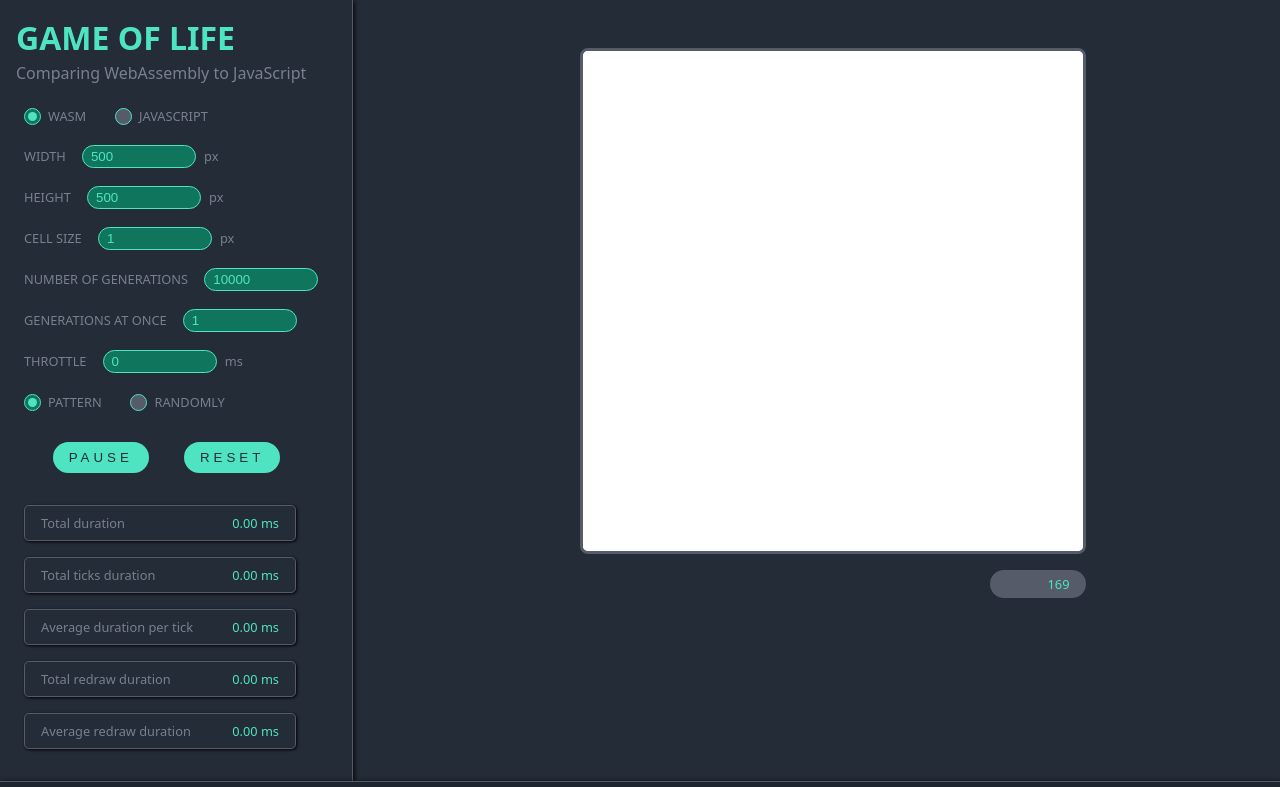
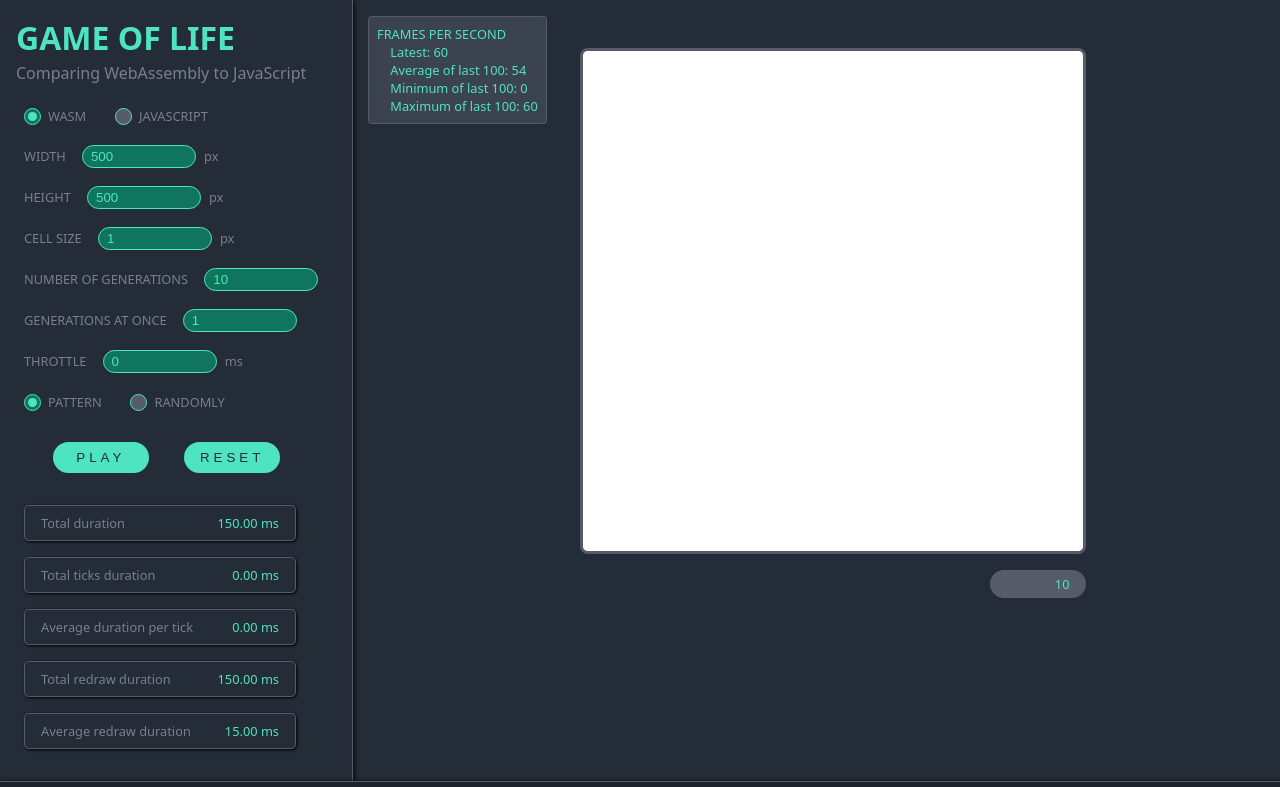
Before and after one commit to olimungo/wasm-game-of-life, a website built with webpack: page www/index.html in a window 1280 px wide. Both pictures are taken after a click on the button "PLAY". Shown: the top 787 px of the page. Built offline with nearby package versions, Linux system fonts and the light colour scheme; files whose address does not match are found by name; what wasm-game-of-life would draw is missing.

Commit message:
added fps

```diff
--- /dev/null
+++ b/www/fps.js
@@ -0,0 +1,47 @@
+export function Fps() {
+    const uiFps = document.getElementById('fps');
+    const frames = [];
+    let lastFrameTimeStamp = performance.now();
+
+    return {
+        render,
+    };
+
+    function render() {
+        // Convert the delta time since the last frame render into a measure
+        // of frames per second.
+        const now = performance.now();
+        const delta = now - lastFrameTimeStamp;
+        lastFrameTimeStamp = now;
+        const fps = (1 / delta) * 1000;
+
+        // Save only the latest 100 timings.
+        frames.push(fps);
+
+        if (frames.length > 100) {
+            frames.shift();
+        }
+
+        // Find the max, min, and mean of our 100 latest timings.
+        let min = Infinity;
+        let max = -Infinity;
+        let sum = 0;
+
+        for (let i = 0; i < frames.length; i++) {
+            sum += frames[i];
+            min = Math.min(frames[i], min);
+            max = Math.max(frames[i], max);
+        }
+
+        let mean = sum / frames.length;
+
+        // Render the statistics.
+        uiFps.textContent = `
+    FRAMES PER SECOND
+    Latest: ${Math.round(fps)}
+    Average of last 100: ${Math.round(mean)}
+    Minimum of last 100: ${Math.round(min)}
+    Maximum of last 100: ${Math.round(max)}
+      `.trim();
+    }
+}
--- a/www/index.css
+++ b/www/index.css
@@ -277,3 +277,16 @@ footer {
 .result-value {
     color: var(--primary-action-color);
 }
+
+.frame-per-seconds {
+    position: fixed;
+    top: 1rem;
+    left: 23rem;
+    font-family: system-ui;
+    color: var(--primary-action-color);
+    background-color: rgb(85 91 105 / 51%);
+    padding: 0.5rem;
+    border: solid 1px var(--primary-dark-color);
+    border-radius: 0.2rem;
+    white-space: pre;
+}
--- a/www/index.html
+++ b/www/index.html
@@ -70,7 +70,7 @@
                     <input
                         id="ui-number-of-generations"
                         type="number"
-                        value="10000"
+                        value="10"
                         min="0"
                     />
                 </div>
@@ -179,6 +179,8 @@
             </div>
 
             <main class="section canvas-center">
+                <div id="fps" class="frame-per-seconds">FRAMES PER SECOND</div>
+
                 <div class="canvas-end">
                     <canvas id="ui-canvas"></canvas>
                     <div id="ui-counter" class="counter"></div>
@@ -187,7 +189,7 @@
 
             <footer class="section">
                 <div class="footer">
-                    <div class="version">v1.1.0</div>
+                    <div class="version">v1.2.0</div>
 
                     <svg
                         id="ui-source-code"
--- a/www/index.js
+++ b/www/index.js
@@ -2,6 +2,7 @@ import { Ui, ColonyGenerationType, EngineGenerationType } from './ui';
 import { Canvas } from './canvas';
 import { UniverseJs } from './game-of-life-javascript';
 import { UniverseWasm } from './game-of-life-wasm';
+import { Fps } from './fps';
 
 let universe;
 
@@ -15,6 +16,7 @@ let animationTimeOutId = null;
 
 const ui = Ui(createUniverse, play, pause, reset);
 const canvas = Canvas();
+const fps = Fps();
 
 createUniverse();
 
@@ -28,6 +30,8 @@ function createUniverse() {
 
     generationsCount = 0;
     totalTicksDuration = 0;
+    generationsOver = false;
+    generationPaused = false;
 
     ui.setUiCounter(0);
     ui.resetResults();
@@ -67,6 +71,8 @@ function createUniverseFactory() {
 
 function renderLoop() {
     const beforeTicks = new Date().getTime();
+
+    fps.render();
 
     universe.tick(ui.getTicksAtOnce());
 
@@ -131,8 +137,5 @@ function pause() {
 }
 
 function reset() {
-    generationPaused = false;
-    generationsOver = false;
-
     createUniverse();
 }
```
